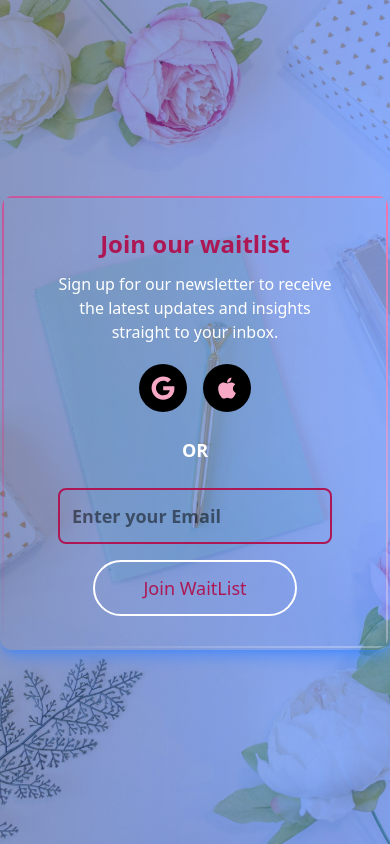
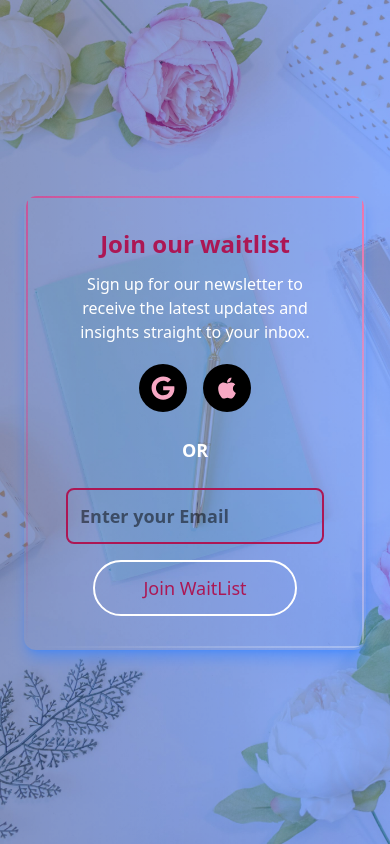
Before and after one commit to DeraJudy/blog_waitlist, a Next.js app: page / in a window 390 px wide. Built offline with nearby package versions, Linux system fonts and the light colour scheme.

Commit message:
Small Screen Changes

```diff
--- a/app/layout.js
+++ b/app/layout.js
@@ -1,3 +1,4 @@
+// import { Playfair_Display, Montserrat } from "next/font/google";
 import { Geist, Geist_Mono } from "next/font/google";
 import "./globals.css";
 
@@ -12,8 +13,8 @@ const geistMono = Geist_Mono({
 });
 
 export const metadata = {
-  title: "Create Next App",
-  description: "Generated by create next app",
+  title: "Welcome to Ozioma Pov",
+  description: "Join our waitlist to stay updated!",
 };
 
 export default function RootLayout({ children }) {
--- a/app/page.js
+++ b/app/page.js
@@ -1,106 +1,3 @@
-// import Image from "next/image";
-// import Head from "next/head";
-
-// export default function Home() {
-//   return (
-//     <>
-//       <Head>
-//         <title>Welcome to Our Blog</title>
-//         <meta name="description" content="Join our waitlist to stay updated!" />
-//       </Head>
-
-//       <div className="h-screen max-h-screen flex justify-center items-center">
-//         <Image
-//           src="/bg.jpg"
-//           alt=""
-//           fill
-//           className="object-cover mix-blend-overlay"
-//           priority
-//         />
-
-//         <div
-//           className="relative flex items-center justify-center w-full max-w-xs sm:max-w-sm md:max-w-md
-//           lg:max-w-lg xl:max-w-xl bg-transparent shadow-lg shadow-blue-500/50 rounded-xl overflow-hidden
-//           border-2 border-transparent px-5 py-8 md:px-14 md:py-6 h-[500px]"
-//         >
-//           {/* Moving Border Effect */}
-//           <div className="absolute inset-0 w-full h-full border-2 border-transparent rounded-xl
-//           animate-moving-border">
-
-//             {/* Inner Content */}
-//             <div className="relative z-10 text-white text-lg font-semibold">
-//               <div className="text-center">
-//                 <h3 className="text-[#D32F2F] font-bold text-2xl md:text-white md:text-4xl
-//                  md:font-black mt-5 ">
-//                   Join our waitlist
-//                 </h3>
-//                 <p className="mt-3 text-[#0d97e7]  font-normal text-base md:text-2xl md:font-bold ">
-//                   Sign up for our newletter to recieve the latest updates and
-//                   insights straight to your inbox.
-//                 </p>
-//               </div>
-
-//               {/* <div className="mt-5 space-x-4 flex justify-center">
-//                 <div className="inline-block p-3 bg-black rounded-full hover:bg-gray-800 transition duration-300 cursor-pointer">
-//                   <FaGoogle className="text-white w-6 h-6" />
-//                 </div>
-//                 <div className="inline-block p-3 bg-black rounded-full hover:bg-gray-800 transition duration-300 cursor-pointer">
-//                   <FaApple className="text-white w-6 h-6" />
-//                 </div>
-//               </div> */}
-
-//               <p className="text-center mt-6 font-bold lg:font-black">OR</p>
-
-//               <div className="mt-6 flex flex-col justify-center">
-//                 <input type="" placeholder="Enter your Email" />
-
-//                 <button >
-//                   <a
-//                     href="#_"
-//                     className="relative inline-flex items-center px-12 py-3 overflow-hidden
-//                   text-lg font-medium text-white border-2 border-[#D32F2F] rounded-full
-//                   hover:text-white group hover:bg-gray-50"
-//                   >
-//                     <span
-//                       className="absolute left-0 block w-full h-0 transition-all bg-[#D32F2F]
-//                       opacity-100 group-hover:h-full top-1/2 group-hover:top-0 duration-400 ease"
-//                     ></span>
-//                     <span
-//                       className="absolute right-0 flex items-center justify-start w-10 h-10
-//                       duration-300 transform translate-x-full group-hover:translate-x-0 ease"
-//                     >
-//                       <svg
-//                         className="w-5 h-5"
-//                         fill="none"
-//                         stroke="currentColor"
-//                         viewBox="0 0 24 24"
-//                         xmlns="http://www.w3.org/2000/svg"
-//                       >
-//                         <path
-//                           strokeLinecap="round"
-//                           strokeLinejoin="round"
-//                           strokeWidth="2"
-//                           d="M14 5l7 7m0 0l-7 7m7-7H3"
-//                         ></path>
-//                       </svg>
-//                     </span>
-//                     <span className="relative">Join WaitList</span>
-//                   </a>
-//                 </button>
-
-//               </div>
-
-//             </div>
-
-//           </div>
-
-//         </div>
-
-//       </div>
-//     </>
-//   );
-// }
-
 import Image from "next/image";
 import Head from "next/head";
 import { FaApple, FaGoogle } from "react-icons/fa";
@@ -109,13 +6,13 @@ export default function Home() {
   return (
     <>
       <Head>
-        <title>Welcome to Our Blog</title>
+        <title>Welcome to Ozioma Pov</title>
         <meta name="description" content="Join our waitlist to stay updated!" />
       </Head>
 
       <div
         className="h-screen max-h-screen flex justify-center items-center bg-gradient-to-r
-      from-blue-900 to-blue-600"
+      from-blue-900 to-blue-600 px-6 md:px-0"
       >
         <Image
           src="/bg.jpg"
@@ -126,16 +23,18 @@ export default function Home() {
         />
 
         <div
-          className="relative flex items-center justify-center w-full max-w-lg bg-transparent shadow-lg shadow-blue-500/50 rounded-xl overflow-hidden
+          className="relative flex items-center justify-center w-full max-w-lg bg-transparent shadow-lg
+          shadow-blue-500/50 rounded-xl overflow-hidden
           border-2 border-transparent p-8 h-auto sm:h-[500px] md:h-[550px]"
         >
           {/* Moving Border Effect */}
-          <div className="absolute inset-0 w-full h-full border-2 border-transparent rounded-xl animate-moving-border" />
+          <div className="absolute inset-0 w-full h-full border-2 border-transparent rounded-xl
+          animate-moving-border" />
 
           {/* Inner Content */}
-          <div className="relative z-10 text-white text-lg font-semibold px-6 md:px-8">
+          <div className="relative z-10 text-white text-lg font-semibold px-2 md:px-8">
             <div className="text-center">
-              <h3 className="text-[#AC1754] font-bold text-2xl md:text-5xl md:font-black ">
+              <h3 className="text-[#AC1754] font-bold text-2xl sm:text-3xl md:text-5xl md:font-black ">
                 Join our waitlist
               </h3>
               <p className="mt-3 text-[#ffffff] font-normal text-base md:text-xl md:font-bold">
```
